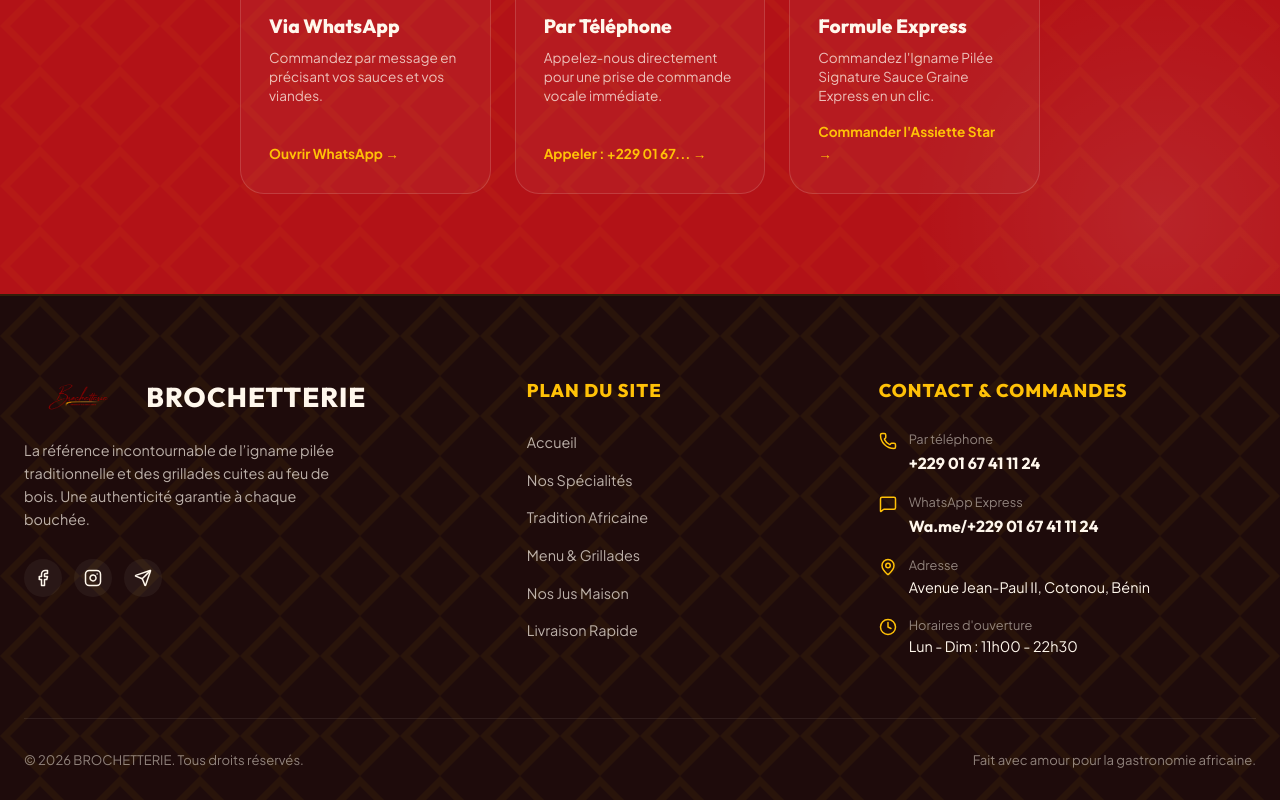
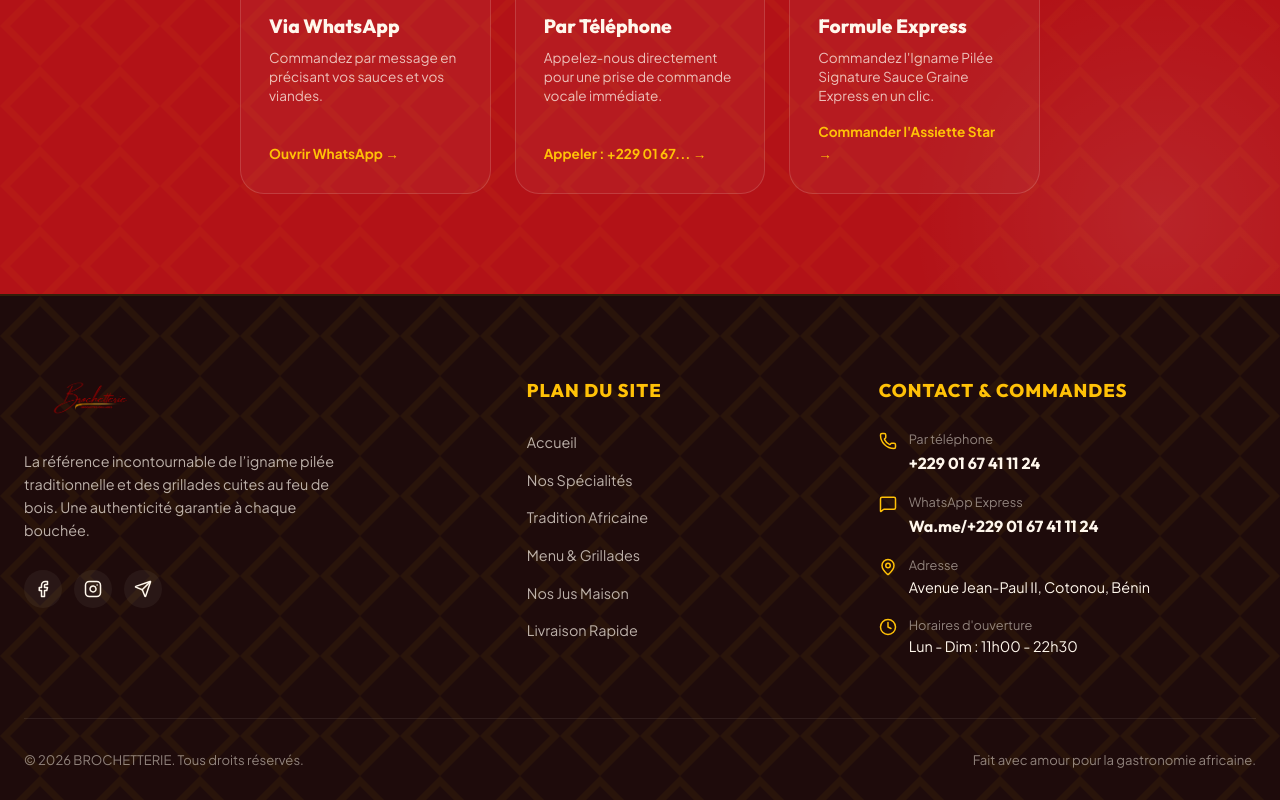
Before and after one commit to aikoulrich9-boop/brochetterie-landing-page, a React (Vite) app: page / in a window 1280 px wide. Shown: the part 7110-7910 px from the top of the page. Built offline with nearby package versions, Linux system fonts and the light colour scheme.

Commit message:
fix: remove brand text next to logo in Footer and leave only the logo image

```diff
--- a/src/components/Footer.jsx
+++ b/src/components/Footer.jsx
@@ -42,25 +42,12 @@
         >
           {/* Column 1: Brand Info */}
           <div>
-            <div style={{ display: 'flex', alignItems: 'center', gap: '10px', marginBottom: '20px' }}>
+            <div style={{ marginBottom: '24px' }}>
               <img
                 src="/logo.png"
                 alt="Logo Brochetterie"
-                style={{ height: '36px', width: 'auto', objectFit: 'contain' }}
+                style={{ height: '44px', width: 'auto', objectFit: 'contain' }}
               />
-              <h3
-                style={{
-                  fontFamily: "'Outfit', sans-serif",
-                  fontSize: '1.7rem',
-                  fontWeight: 900,
-                  color: '#FFF7EC',
-                  letterSpacing: '1px',
-                  textTransform: 'uppercase',
-                  margin: 0
-                }}
-              >
-                Brochetterie
-              </h3>
             </div>
             <p
               style={{
```
